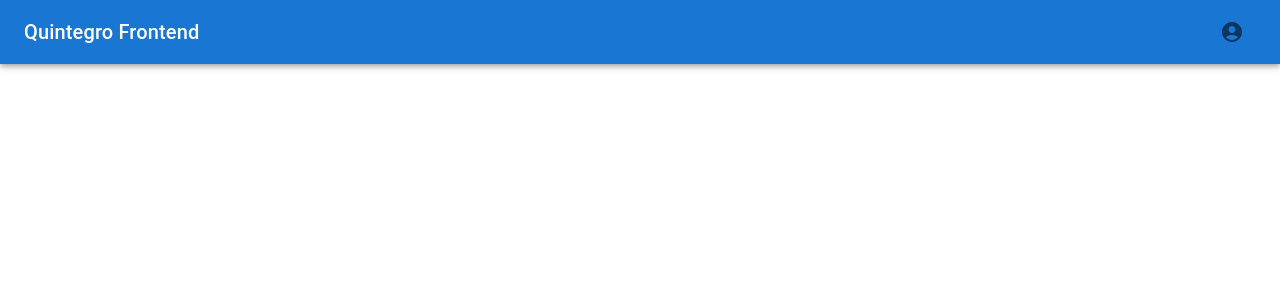
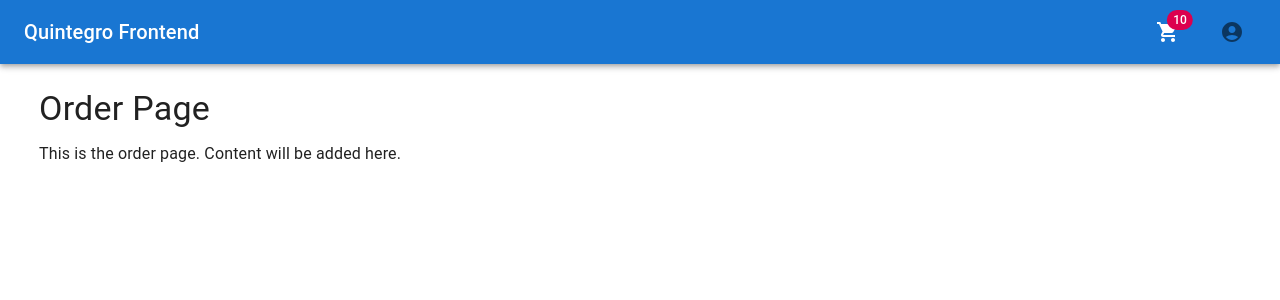
Before and after one commit to Feyweyter/quintegro_test_case, a React (Vite) app in the folder frontend/: page /order in a window 1280 px wide. Shown: the top 300 px of the page. Built offline with nearby package versions, Linux system fonts and the light colour scheme.

Commit message:
OrderPage and CurrentOrder component

```diff
--- a/frontend/src/App.tsx
+++ b/frontend/src/App.tsx
@@ -3,6 +3,7 @@ import { BrowserRouter as Router, Route, Switch } from 'react-router-dom'
 import MainLayout from './components/MainLayout'
 import HomePage from './pages/HomePage'
 import LoginPage from './pages/LoginPage'
+import OrderPage from './pages/OrderPage'
 
 const App: React.FC = () => {
   return (
@@ -11,6 +12,7 @@ const App: React.FC = () => {
         <Switch>
           <Route exact path="/" component={HomePage} />
           <Route path="/login" component={LoginPage} />
+          <Route path="/order" component={OrderPage} />
         </Switch>
       </MainLayout>
     </Router>
--- /dev/null
+++ b/frontend/src/components/CurrentOrder.tsx
@@ -0,0 +1,61 @@
+import React, { useState, useEffect } from 'react'
+import {
+  IconButton,
+  Badge,
+  Tooltip
+} from '@mui/material'
+import { ShoppingCart } from '@mui/icons-material'
+import { useHistory } from 'react-router-dom'
+
+const CurrentOrder: React.FC = () => {
+  const [itemCount, setItemCount] = useState(0)
+  const history = useHistory()
+
+  useEffect(() => {
+    // Initialize with stub data if not exists
+    const currentItems = localStorage.getItem('currentItems')
+    if (!currentItems) {
+      localStorage.setItem('currentItems', '10')
+      setItemCount(10)
+    } else {
+      setItemCount(parseInt(currentItems, 10))
+    }
+  }, [])
+
+  const handleClick = () => {
+    history.push('/order')
+  }
+
+  // Only show badge if there are items
+  if (itemCount === 0) {
+    return (
+      <Tooltip title="Current Order">
+        <IconButton
+          onClick={handleClick}
+          size="large"
+          sx={{ ml: 2 }}
+          color="inherit"
+        >
+          <ShoppingCart />
+        </IconButton>
+      </Tooltip>
+    )
+  }
+
+  return (
+    <Tooltip title="Current Order">
+      <IconButton
+        onClick={handleClick}
+        size="large"
+        sx={{ ml: 2 }}
+        color="inherit"
+      >
+        <Badge badgeContent={itemCount} color="secondary">
+          <ShoppingCart />
+        </Badge>
+      </IconButton>
+    </Tooltip>
+  )
+}
+
+export default CurrentOrder
--- a/frontend/src/components/HeaderComponent.tsx
+++ b/frontend/src/components/HeaderComponent.tsx
@@ -6,6 +6,7 @@ import {
   Box
 } from '@mui/material'
 import UserProfile from './UserProfile'
+import CurrentOrder from './CurrentOrder'
 
 const HeaderComponent: React.FC = () => {
   return (
@@ -16,6 +17,7 @@ const HeaderComponent: React.FC = () => {
             Quintegro Frontend
           </Typography>
         </Box>
+        <CurrentOrder />
         <UserProfile />
       </Toolbar>
     </AppBar>
--- /dev/null
+++ b/frontend/src/pages/OrderPage.tsx
@@ -0,0 +1,17 @@
+import React from 'react'
+import { Typography, Box } from '@mui/material'
+
+const OrderPage: React.FC = () => {
+  return (
+    <Box>
+      <Typography variant="h4" component="h1" gutterBottom>
+        Order Page
+      </Typography>
+      <Typography variant="body1">
+        This is the order page. Content will be added here.
+      </Typography>
+    </Box>
+  )
+}
+
+export default OrderPage
```
